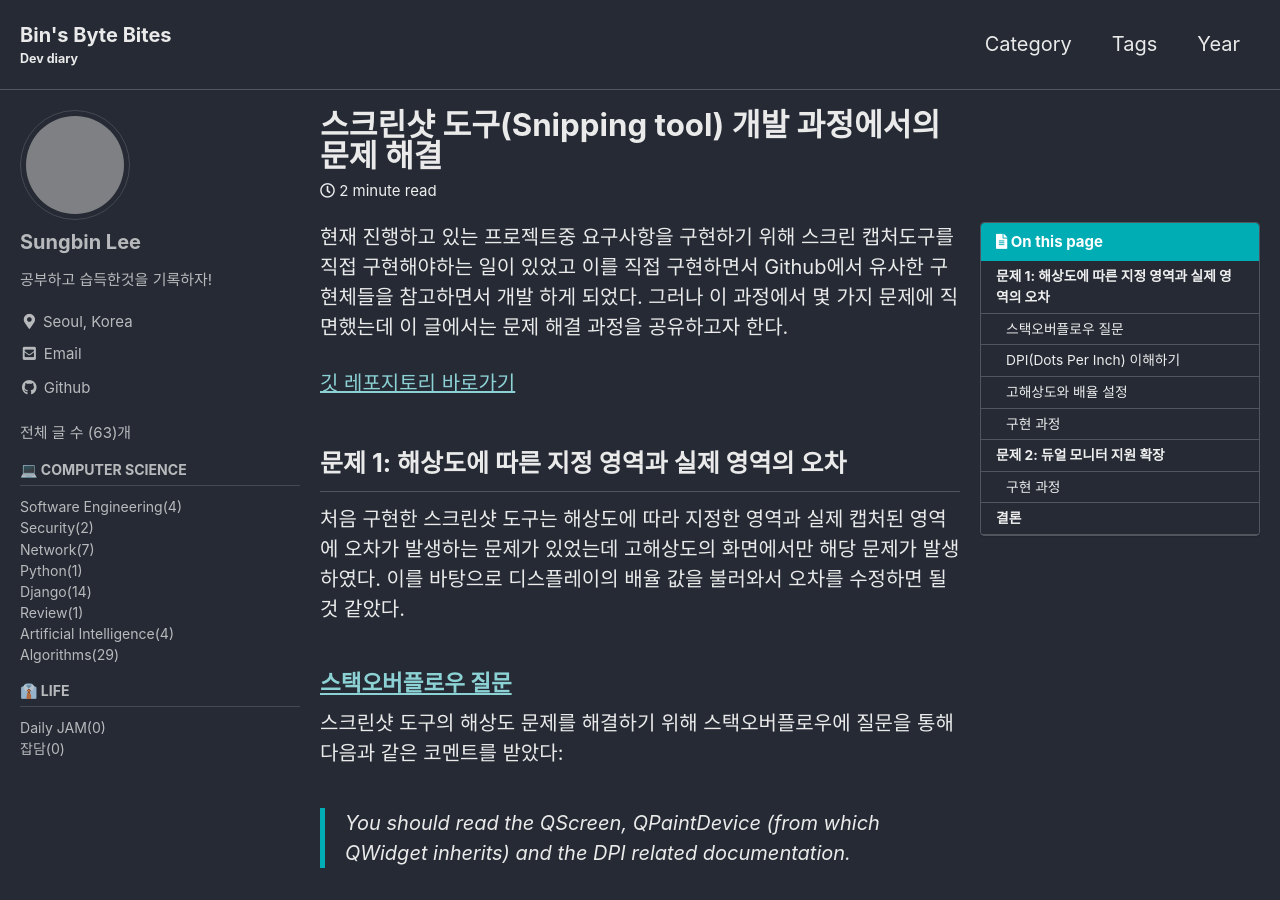
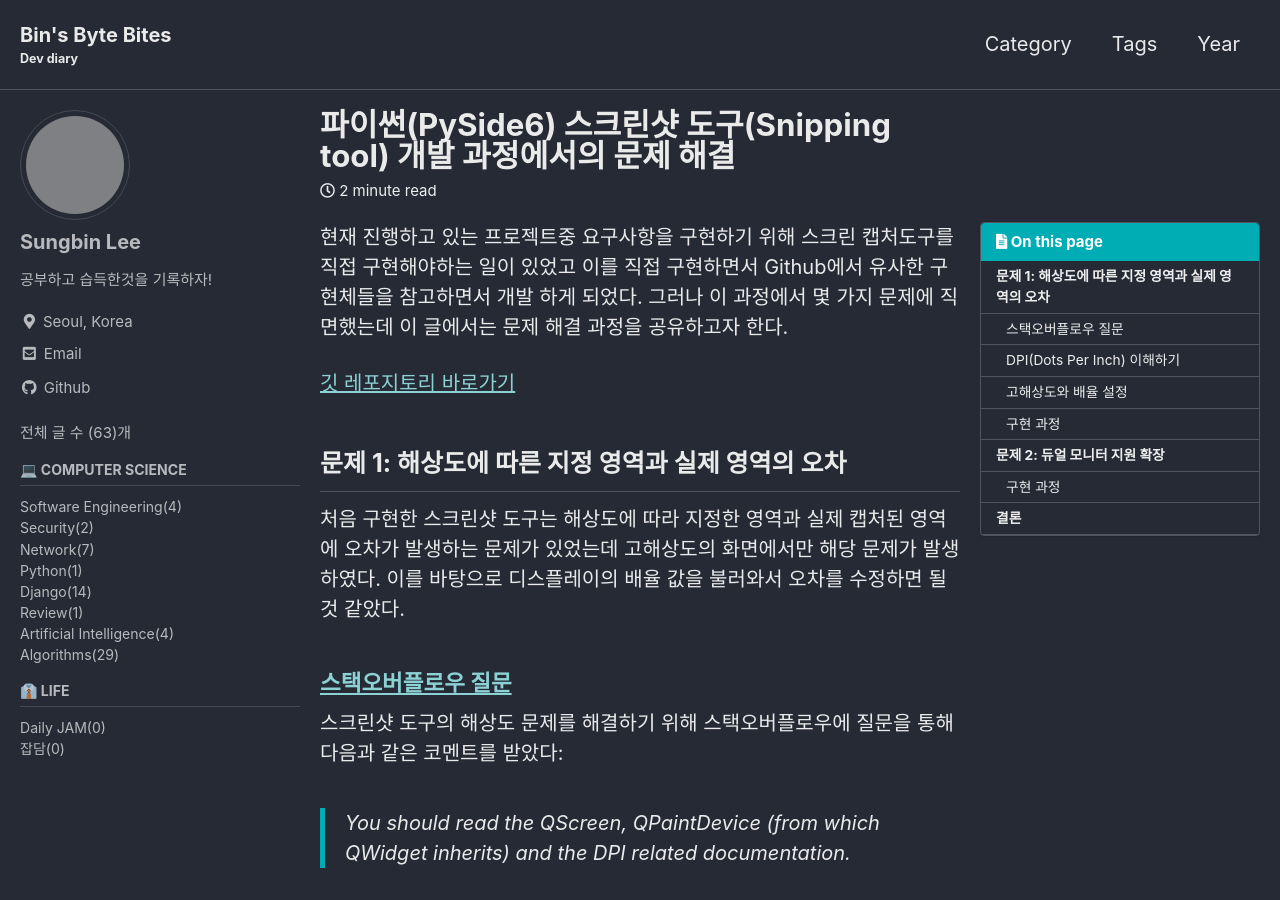
Before and after one commit to sungbinlee/tech.sungbinlee.dev, a Jekyll site: the page built from _posts/Software_Engineering/2024-06-05-snipping-tool-debugging.md, in a window 1280 px wide and 900 px high. Built offline with Jekyll 4.4.1, drawn with Linux system fonts in a browser that asks for light colours; cached includes are drawn as plain includes; comment, search, counter and statistics services are not loaded; grey boxes are pictures that could not be loaded.

Commit message:
Update 2024-06-05-snipping-tool-debugging.md

```diff
--- a/_posts/Software_Engineering/2024-06-05-snipping-tool-debugging.md
+++ b/_posts/Software_Engineering/2024-06-05-snipping-tool-debugging.md
@@ -1,5 +1,5 @@
 ---
-title: "스크린샷 도구(Snipping tool) 개발 과정에서의 문제 해결"
+title: "파이썬(PySide6) 스크린샷 도구(Snipping tool) 개발 과정에서의 문제 해결"
 categories:
   - Software Engineering
 tags:
```
Also changed, not shown: other parts of _posts/Software_Engineering/2024-06-05-snipping-tool-debugging.md (+1 -0 lines).
